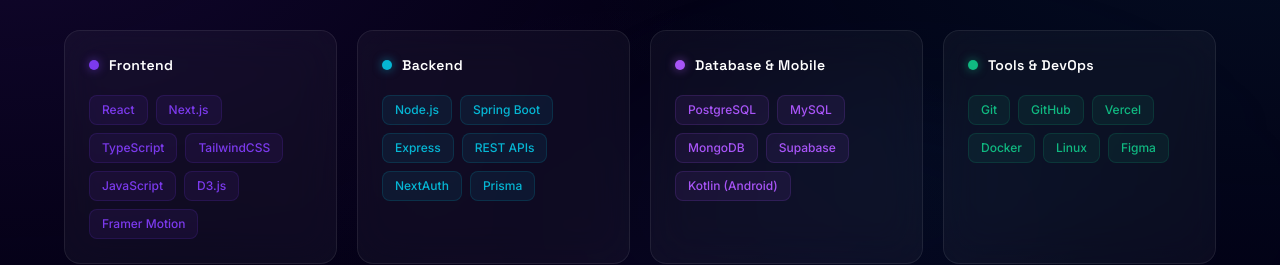
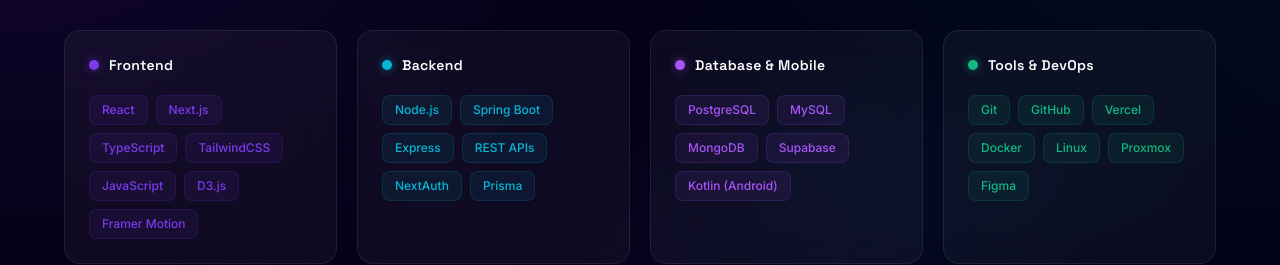
Before and after one commit to Waku187/portfolio, a Next.js app: page / in a window 1280 px wide. Shown: the part 1720-1985 px from the top of the page. Built offline with nearby package versions, Linux system fonts and the light colour scheme.

Commit message:
feat: update to skills section

```diff
--- a/components/SkillsSection.tsx
+++ b/components/SkillsSection.tsx
@@ -30,7 +30,7 @@
   {
     category: "Tools & DevOps",
     dot: "#10b981",
-    skills: ["Git", "GitHub", "Vercel", "Docker", "Linux", "Figma"],
+    skills: ["Git", "GitHub", "Vercel", "Docker", "Linux", "Proxmox", "Figma"],
   },
 ];
 
```
